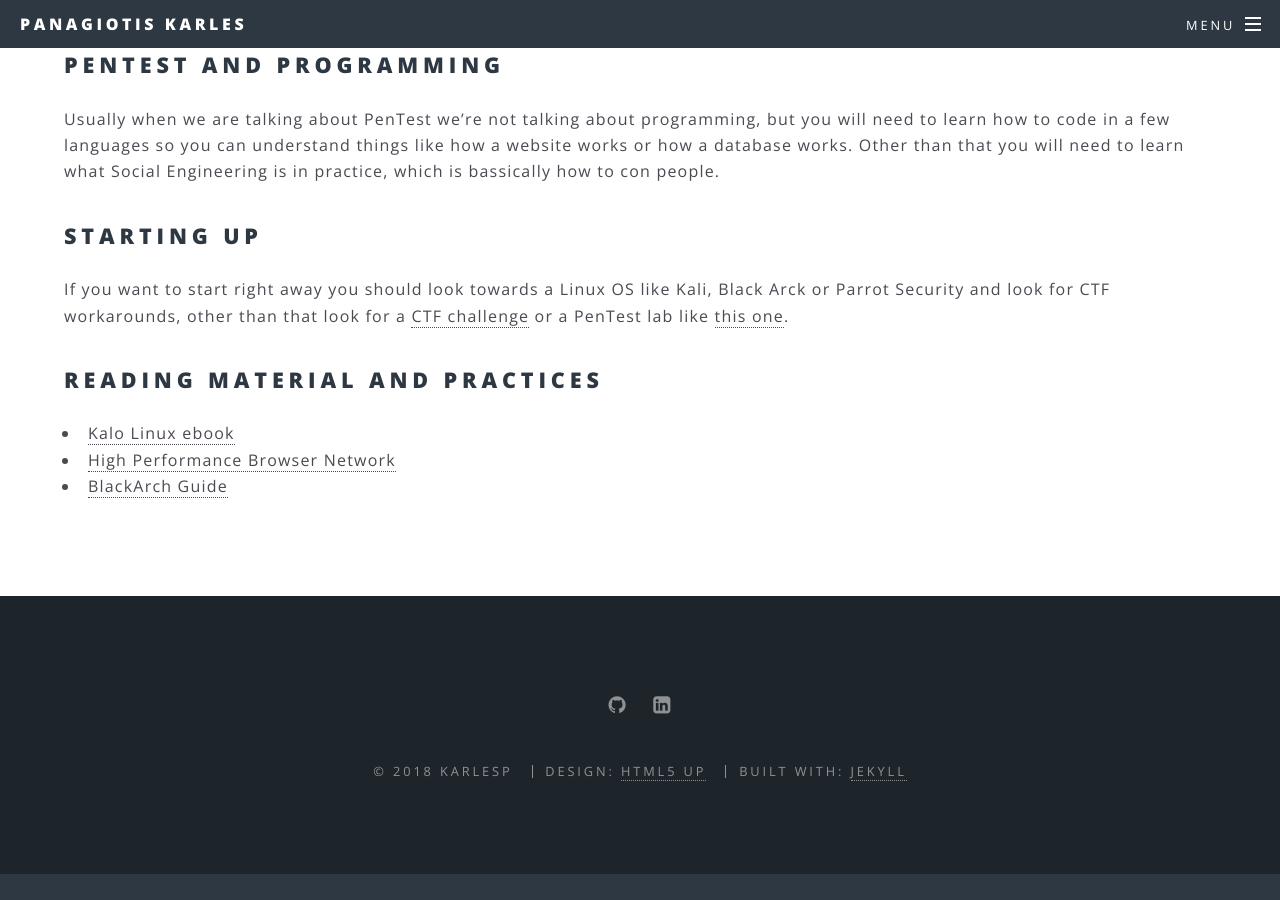
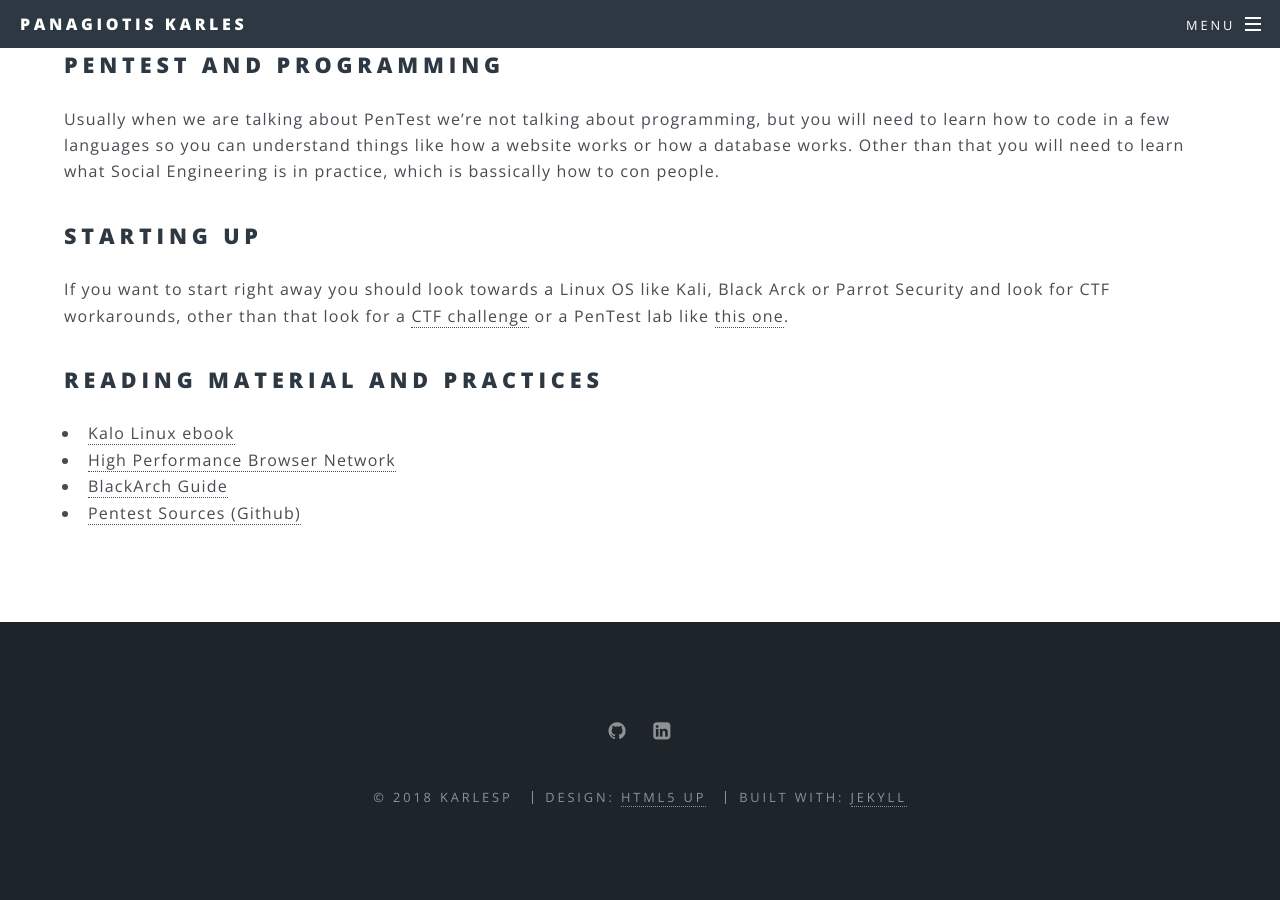
Before and after one commit to KarlesP/karlesp.github.io, a Jekyll site: the page built from security/intro.md, in a window 1280 px wide and 900 px high, scrolled down 2428 px. Built offline with Jekyll 4.4.1, drawn with Linux system fonts in a browser that asks for light colours; our own code applies the rules of GitHub Pages for plain Markdown files; before the commit the page ends 3302 px from its top, so only the background shows below that.

Commit message:
Update intro.md

```diff
--- a/security/intro.md
+++ b/security/intro.md
@@ -48,3 +48,4 @@
 + [Kalo Linux ebook](https://www.kali.org/download-kali-linux-revealed-book/)
 + [High Performance Browser Network](https://hpbn.co/)
 + [BlackArch Guide](https://blackarch.org/guide.pdf)
++ [Pentest Sources (Github)](https://github.com/enaqx/awesome-pentest)
```
